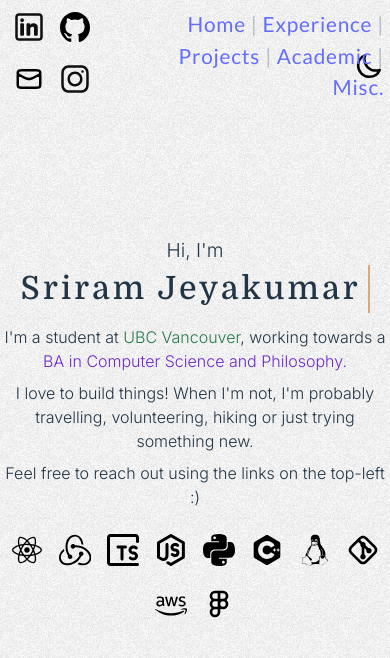
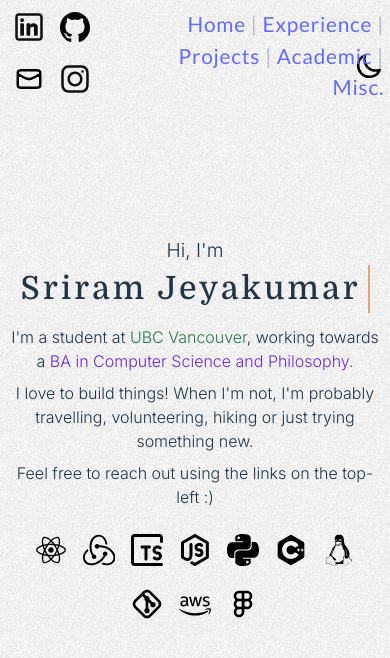
Before and after one commit to sriramjj5/portfolio, a React (Vite) app: page / in a window 390 px wide. Shown: the top 658 px of the page. Built offline with nearby package versions, Linux system fonts and the light colour scheme.

Commit message:
Fix mobile margins

```diff
--- a/src/BioComponent.css
+++ b/src/BioComponent.css
@@ -4,7 +4,8 @@
 
 .main-body {
     height: 84vh; /* edit this to move main text up/down */
-    width: 100vw;
+    width: 95vw;
+    margin: auto;
     display: flex;
     align-items: center;
     justify-content: center;
```
